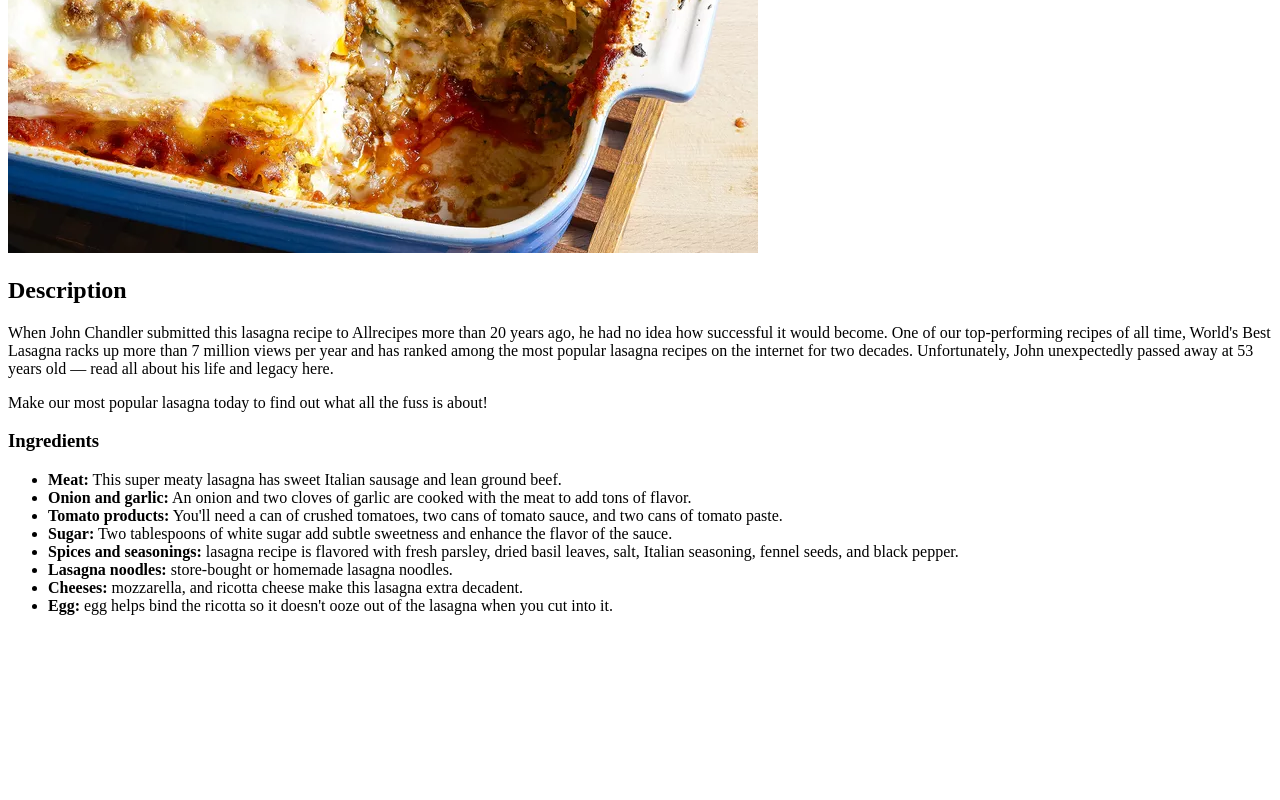
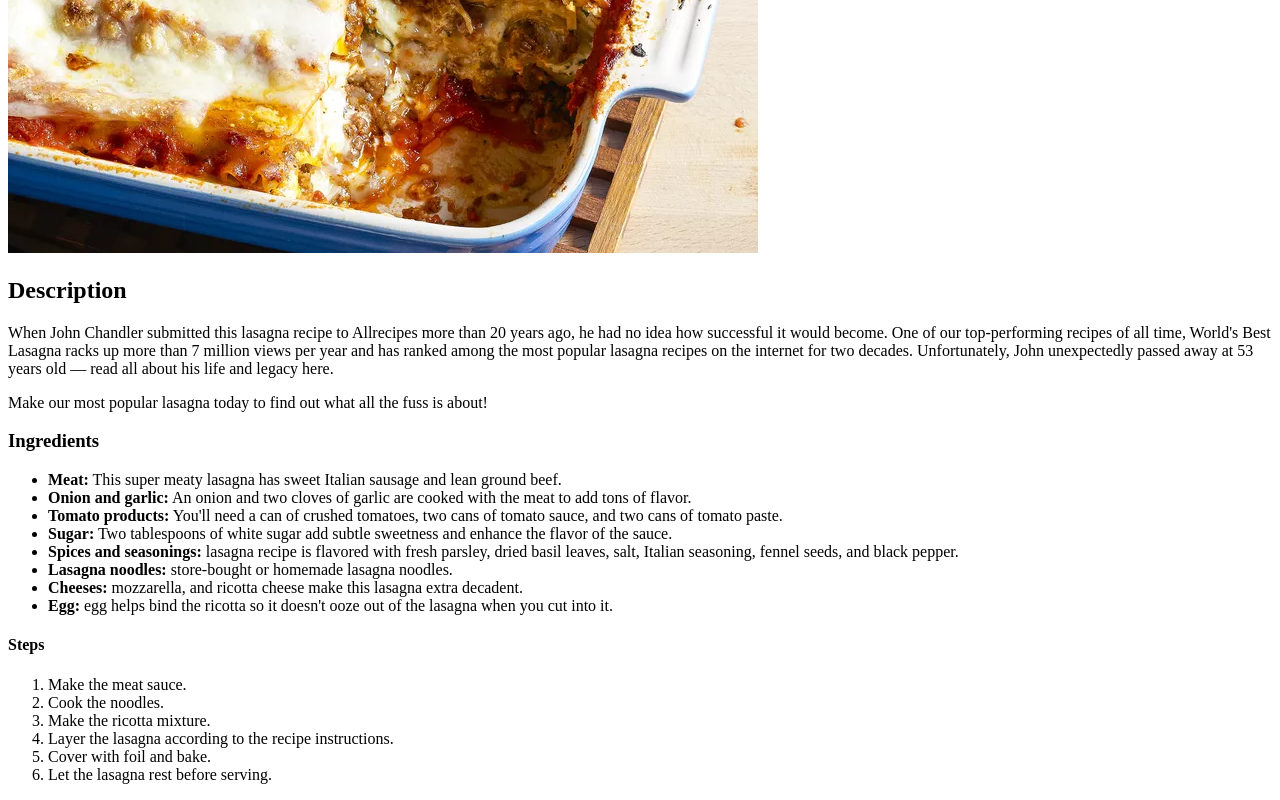
Before and after one commit to TheMaaac/odin-recipes, a plain HTML site: page lasagne.html in a window 1280 px wide. Shown: the part 390-1190 px from the top of the page. Before the commit the page ends 1021 px from the top, so only its background shows below. Drawn offline with Linux system fonts and the light colour scheme.

Commit message:
edited index code indent and added steps to recepe

```diff
--- a/lasagne.html
+++ b/lasagne.html
@@ -27,5 +27,16 @@
             <li><strong> Cheeses:</strong> mozzarella, and ricotta cheese make this lasagna extra decadent.</li>
             <li><strong>Egg:</strong> egg helps bind the ricotta so it doesn't ooze out of the lasagna when you cut into it.</li>
         </ul>
+
+        <h4>Steps</h4>
+
+        <ol>
+            <li>Make the meat sauce.</li>
+            <li>Cook the noodles.</li>
+            <li>Make the ricotta mixture.</li>
+            <li>Layer the lasagna according to the recipe instructions.</li>
+            <li>Cover with foil and bake.</li>
+            <li>Let the lasagna rest before serving.</li>
+        </ol>
     </body>
     </html>
```
Also changed, not shown: index.html (+1 -1 lines).
